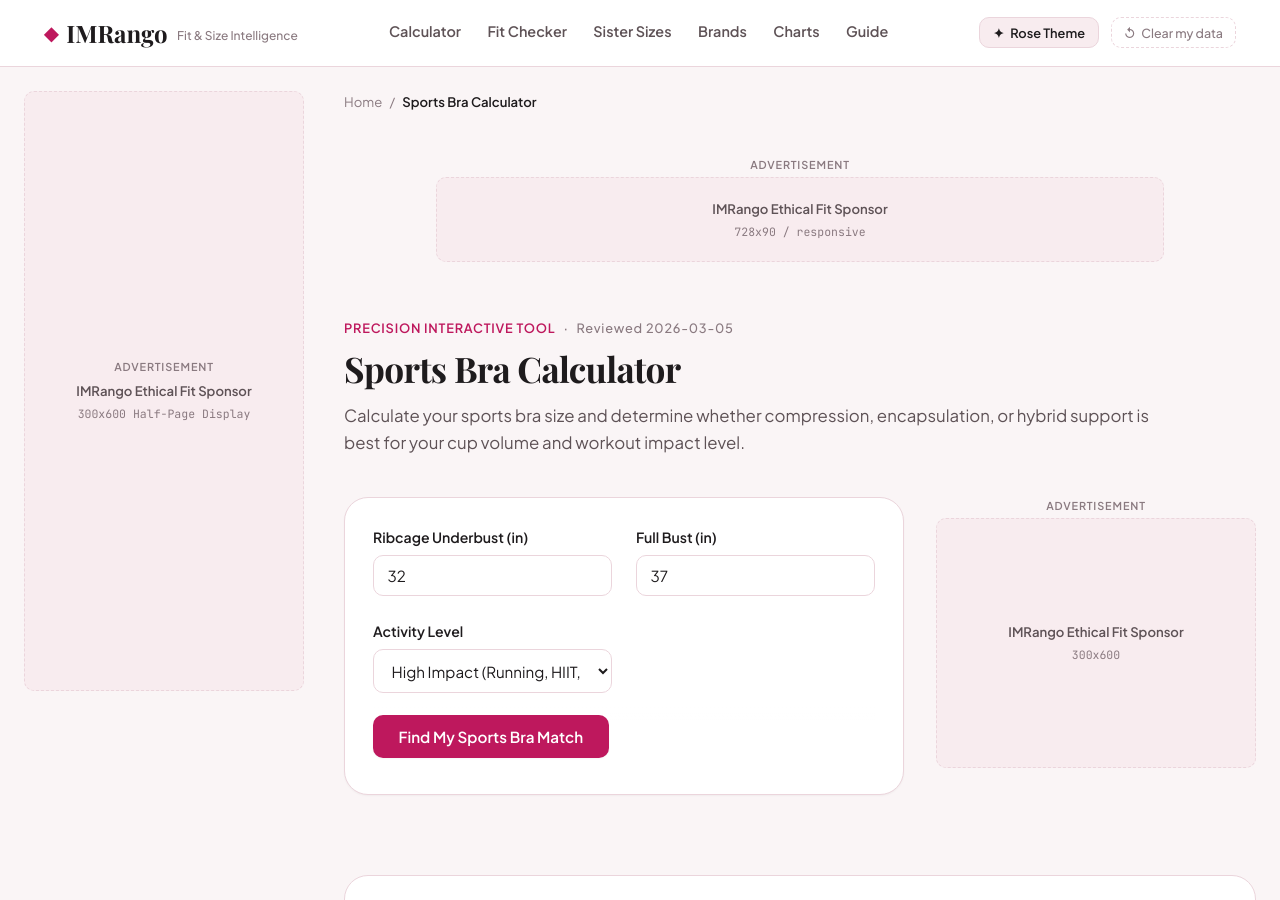
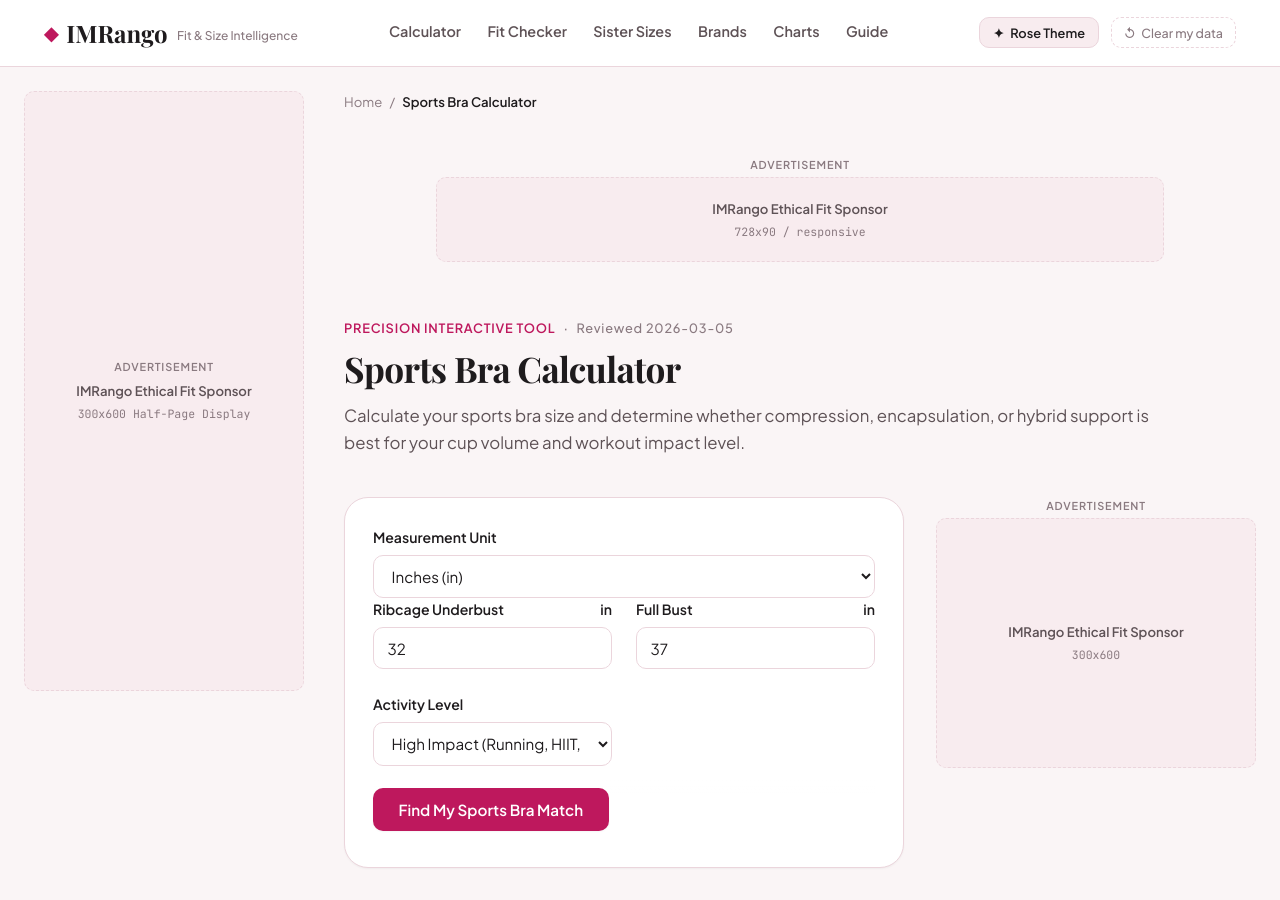
Before and after one commit to sharpedge74-cmyk/Bra-Size-Pro, a Jekyll site: the page built from sports-bra-calculator.html, in a window 1280 px wide and 900 px high. Built offline with Jekyll 4.4.1, drawn with Linux system fonts in a browser that asks for light colours; some web fonts are replaced.

Commit message:
Add inches and centimeters selector to sports-bra-calculator

```diff
--- a/sports-bra-calculator.html
+++ b/sports-bra-calculator.html
@@ -24,19 +24,28 @@
 ---
 
 <div class="calculator-card">
-  <form id="sports-bra-form" class="calc-form">
+  <form id="sports-bra-form" class="calc-form" data-measurement-unit-form>
+    <div class="calc-control-group measurement-unit-control">
+      <label for="sports-bra-form-unit">Measurement Unit</label>
+      <div class="calc-input-wrapper">
+        <select id="sports-bra-form-unit" class="measurement-unit-select" name="unit">
+          <option value="inches" selected>Inches (in)</option>
+          <option value="cm">Centimeters (cm)</option>
+        </select>
+      </div>
+    </div>
     <div class="calc-card-grid">
       <div class="calc-control-group">
-        <label for="sb-underbust">Ribcage Underbust (in)</label>
+        <label for="sb-underbust">Ribcage Underbust <span class="measurement-unit-label">in</span></label>
         <div class="calc-input-wrapper">
-          <input type="number" step="0.5" id="sb-underbust" value="32" required>
+          <input type="number" step="0.5" id="sb-underbust" class="measurement-input" value="32" required>
         </div>
       </div>
 
       <div class="calc-control-group">
-        <label for="sb-bust">Full Bust (in)</label>
+        <label for="sb-bust">Full Bust <span class="measurement-unit-label">in</span></label>
         <div class="calc-input-wrapper">
-          <input type="number" step="0.5" id="sb-bust" value="37" required>
+          <input type="number" step="0.5" id="sb-bust" class="measurement-input" value="37" required>
         </div>
       </div>
 
```
